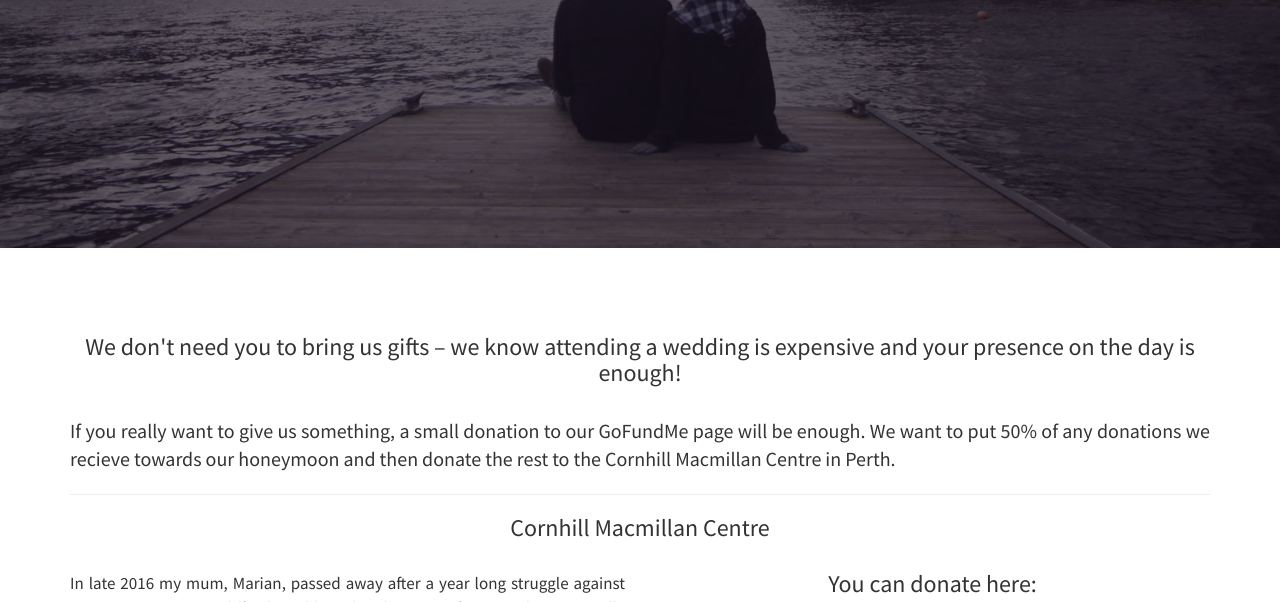
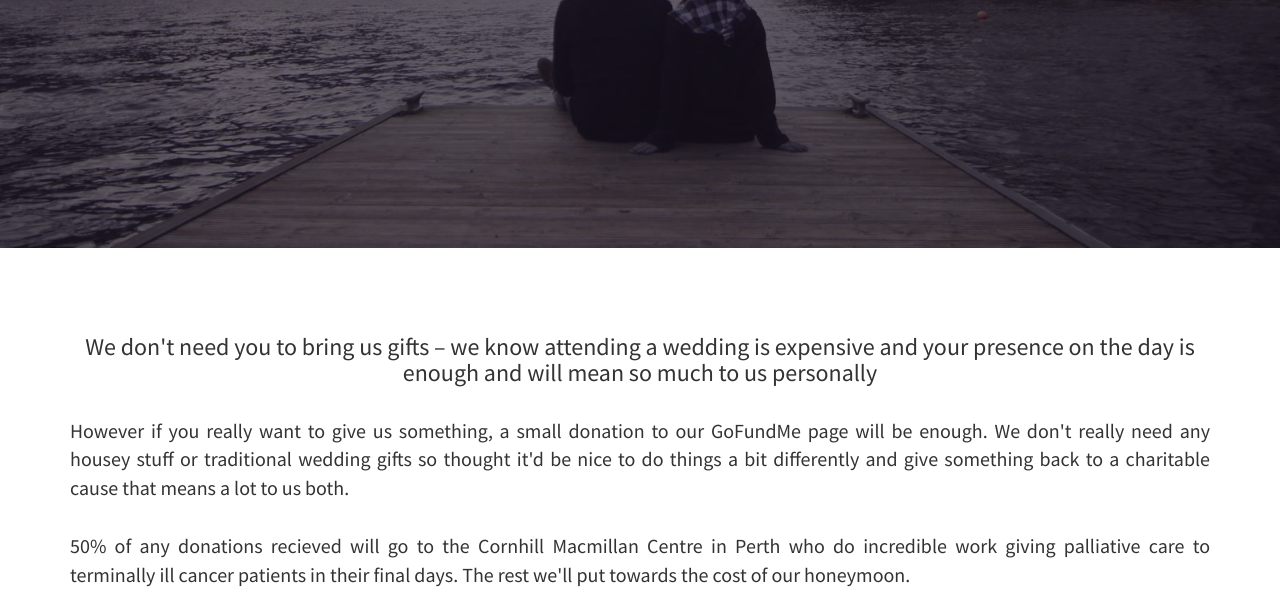
Before and after one commit to GordIrvine/weddingRSVPSite, a website: page content/gifts.htm in a window 1280 px wide. Shown: the part 398-1000 px from the top of the page. Drawn offline with nearby package versions, Linux system fonts and the light colour scheme.

Commit message:
Updated text on the gifts page

```diff
--- a/content/gifts.htm
+++ b/content/gifts.htm
@@ -46,8 +46,9 @@
   <main>
     <div class="container text-center">
       <section class="donate">
-        <h3>We don't need you to bring us gifts – we know attending a wedding is expensive and your presence on the day is enough!</h3>
-        <p class="page-content-intro">If you really want to give us something, a small donation to our GoFundMe page will be enough. We want to put 50% of any donations we recieve towards our honeymoon and then donate the rest to the Cornhill Macmillan Centre in Perth.</p>
+        <h3>We don't need you to bring us gifts – we know attending a wedding is expensive and your presence on the day is enough and will mean so much to us personally</h3>
+        <p class="page-content-intro">However if you really want to give us something, a small donation to our GoFundMe page will be enough. We don't really need any housey stuff or traditional wedding gifts so thought it'd be nice to do things a bit differently and give something back to a charitable cause that means a lot to us both.</p>
+        <p class="page-content-intro">50% of any donations recieved will go to the Cornhill Macmillan Centre in Perth who do incredible work giving palliative care to terminally ill cancer patients in their final days. The rest we'll put towards the cost of our honeymoon.</p>
         <hr>
         <h3>Cornhill Macmillan Centre</h3>
         <div class="row">
```
